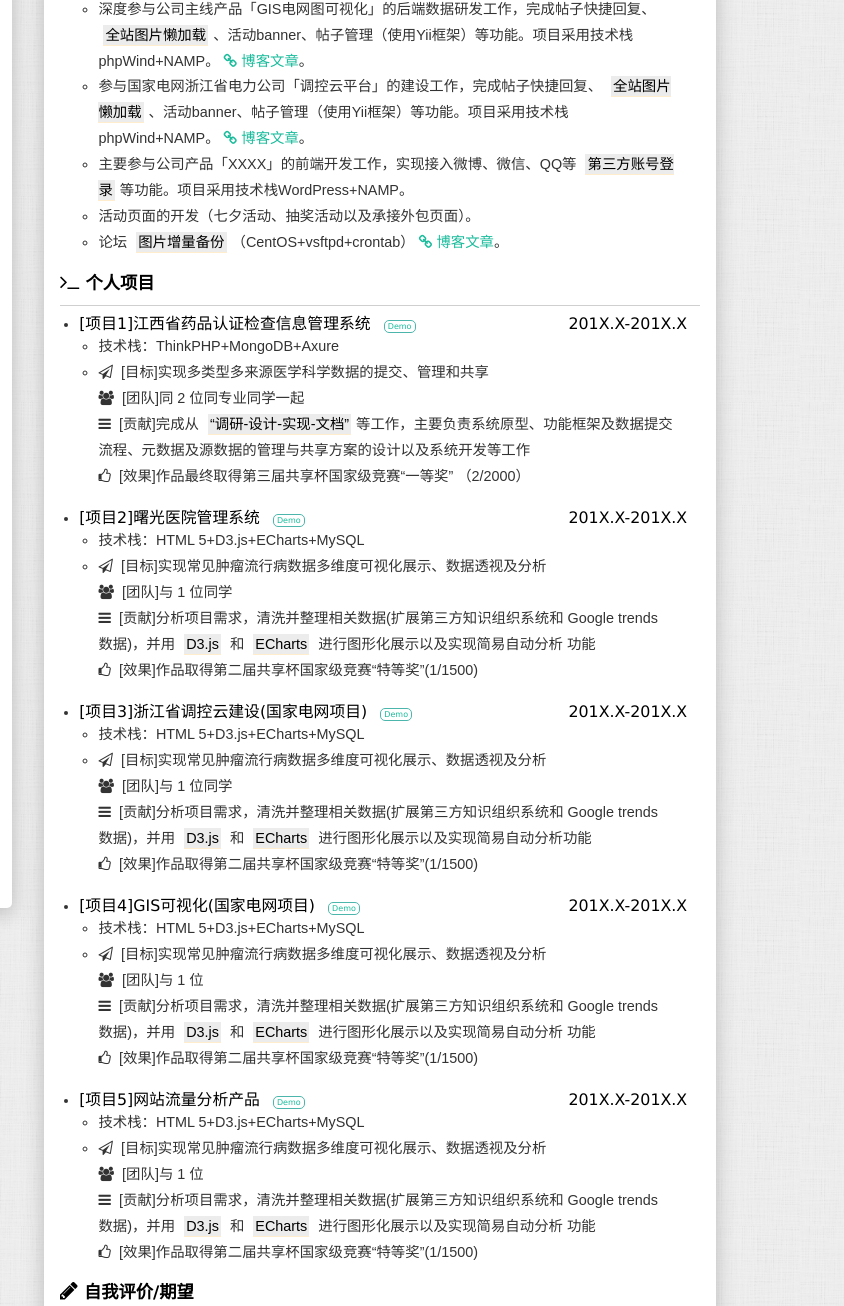
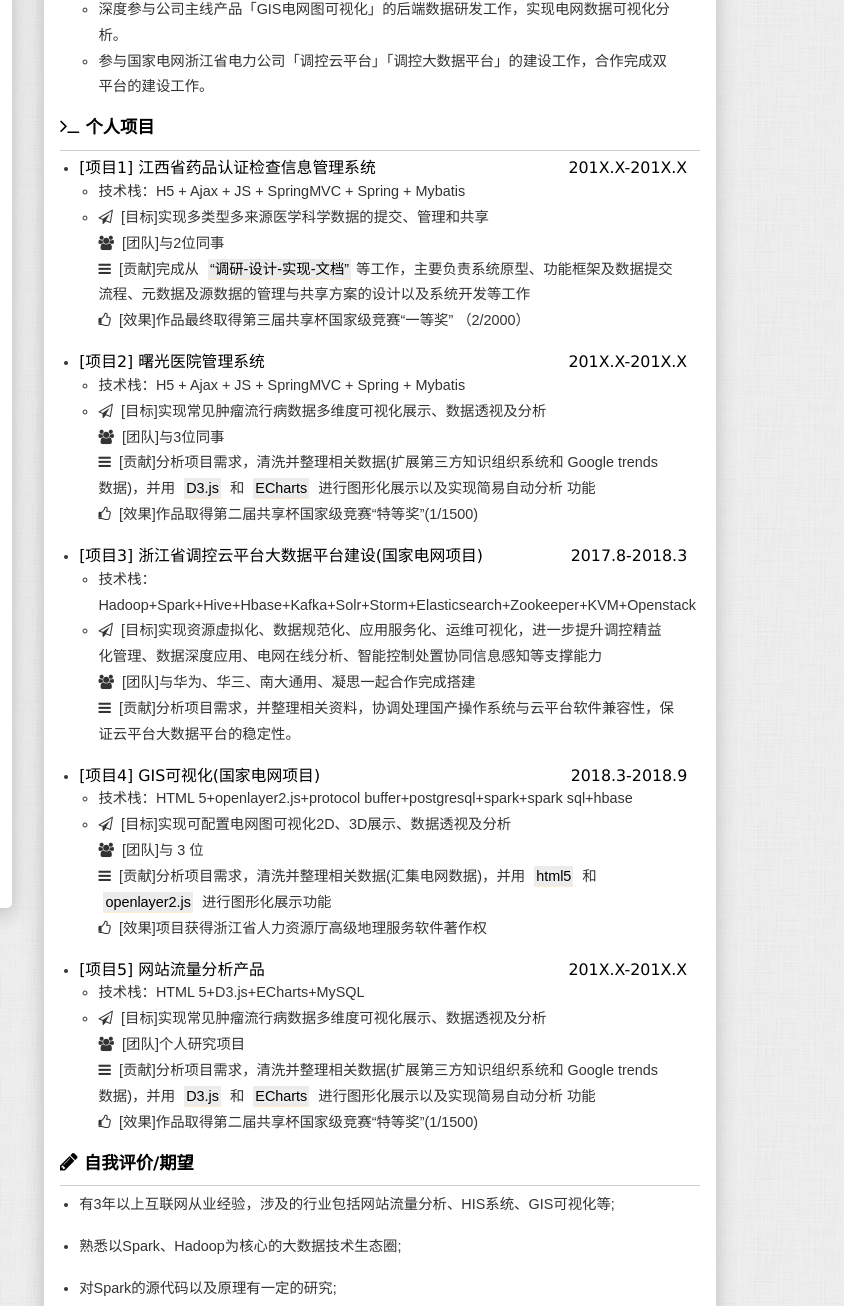
Before and after one commit to sparkaochong/resume, a plain HTML site: page index.html in a window 1280 px wide. Shown: the part 422-1728 px from the top of the page, 436-1280 px from the left. Drawn offline with Linux system fonts and the light colour scheme.

Commit message:
Update index.html

```diff
--- a/index.html
+++ b/index.html
@@ -251,21 +251,8 @@
                             <time>2017.08-至今</time>
                         </h3>
                         <ul class="info-content">
-							<li>深度参与公司主线产品「GIS电网图可视化」的后端数据研发工作，完成帖子快捷回复、
-                                <mark>全站图片懒加载</mark>、活动banner、帖子管理（使用Yii框架）等功能。项目采用技术栈phpWind+NAMP。
-                                <a href="http://itsay.tech/162/" target="_blank">
-                                    <i class="fa fa-link" aria-hidden="true"></i>博客文章</a>。</li>
-                            <li>参与国家电网浙江省电力公司「调控云平台」的建设工作，完成帖子快捷回复、
-                                <mark>全站图片懒加载</mark>、活动banner、帖子管理（使用Yii框架）等功能。项目采用技术栈phpWind+NAMP。
-                                <a href="http://itsay.tech/162/" target="_blank">
-                                    <i class="fa fa-link" aria-hidden="true"></i>博客文章</a>。</li>
-                            <li>主要参与公司产品「XXXX」的前端开发工作，实现接入微博、微信、QQ等
-                                <mark>第三方账号登录</mark>等功能。项目采用技术栈WordPress+NAMP。</li>
-                            <li>活动页面的开发（七夕活动、抽奖活动以及承接外包页面）。</li>
-                            <li>论坛
-                                <mark>图片增量备份</mark>（CentOS+vsftpd+crontab）
-                                <a href="#" target="_blank">
-                                    <i class="fa fa-link" aria-hidden="true"></i>博客文章</a>。</li>
+							<li>深度参与公司主线产品「GIS电网图可视化」的后端数据研发工作，实现电网数据可视化分析。
+                            <li>参与国家电网浙江省电力公司「调控云平台」「调控大数据平台」的建设工作，合作完成双平台的建设工作。
                         </ul>
                     </li>
                 </ul>
@@ -279,20 +266,20 @@
                 <ul>
                     <li>
                         <h3>
-                            <span>[项目1]江西省药品认证检查信息管理系统</span>
-                            <span class="link">
-                                <a href="#" target="_blank">Demo</a>
-                            </span>
+                            <span>[项目1] 江西省药品认证检查信息管理系统</span>
+                            <!--<span class="link">
+                                <a href="#" target="_blank"></a>
+                            </span>-->
                             <time>201X.X-201X.X</time>
                         </h3>
                         <ul class="info-content">
-                            <li>技术栈：ThinkPHP+MongoDB+Axure</li>
+                            <li>技术栈：H5 + Ajax + JS + SpringMVC + Spring + Mybatis</li>
                             <li>
                                 <i class="fa fa-paper-plane-o" aria-hidden="true"></i>
                                 [目标]实现多类型多来源医学科学数据的提交、管理和共享
                                 <br/>
                                 <i class="fa fa-users" aria-hidden="true"></i>
-                                [团队]同 2 位同专业同学一起
+                                [团队]与2位同事
                                 <br/>
                                 <i class="fa fa-bars" aria-hidden="true"></i>
                                 [贡献]完成从
@@ -304,20 +291,20 @@
                     </li>
                     <li>
                         <h3>
-                            <span>[项目2]曙光医院管理系统</span>
-                            <span class="link">
-                                <a href="#" target="_blank">Demo</a>
-                            </span>
+                            <span>[项目2] 曙光医院管理系统</span>
+                            <!--<span class="link">
+                                <a href="#" target="_blank"></a>
+                            </span>-->
                             <time>201X.X-201X.X</time>
                         </h3>
                         <ul class="info-content">
-                            <li>技术栈：HTML 5+D3.js+ECharts+MySQL</li>
+                            <li>技术栈：H5 + Ajax + JS + SpringMVC + Spring + Mybatis</li>
                             <li>
                                 <i class="fa fa-paper-plane-o" aria-hidden="true"></i>
                                 [目标]实现常见肿瘤流行病数据多维度可视化展示、数据透视及分析
                                 <br/>
                                 <i class="fa fa-users" aria-hidden="true"></i>
-                                [团队]与 1 位同学
+                                [团队]与3位同事
                                 <br/>
                                 <i class="fa fa-bars" aria-hidden="true"></i>
                                 [贡献]分析项目需求，清洗并整理相关数据(扩展第三方知识组织系统和 Google trends 数据)，并用
@@ -331,10 +318,59 @@
                     </li>
                     <li>
                         <h3>
-                            <span>[项目3]浙江省调控云建设(国家电网项目)</span>
-                            <span class="link">
-                                <a href="#" target="_blank">Demo</a>
-                            </span>
+                            <span>[项目3] 浙江省调控云平台大数据平台建设(国家电网项目)</span>
+                            <!--<span class="link">
+                                <a href="#" target="_blank"></a>
+                            </span>-->
+                            <time>2017.8-2018.3</time>
+                        </h3>
+                        <ul class="info-content">
+                            <li>技术栈：Hadoop+Spark+Hive+Hbase+Kafka+Solr+Storm+Elasticsearch+Zookeeper+KVM+Openstack</li>
+                            <li>
+                                <i class="fa fa-paper-plane-o" aria-hidden="true"></i>
+                                [目标]实现资源虚拟化、数据规范化、应用服务化、运维可视化，进一步提升调控精益化管理、数据深度应用、电网在线分析、智能控制处置协同信息感知等支撑能力
+                                <br/>
+                                <i class="fa fa-users" aria-hidden="true"></i>
+                                [团队]与华为、华三、南大通用、凝思一起合作完成搭建
+                                <br/>
+                                <i class="fa fa-bars" aria-hidden="true"></i>
+                                [贡献]分析项目需求，并整理相关资料，协调处理国产操作系统与云平台软件兼容性，保证云平台大数据平台的稳定性。
+                            </li>
+                        </ul>
+                    </li>
+                    <li>
+                        <h3>
+                            <span>[项目4] GIS可视化(国家电网项目)</span>
+                            <!--<span class="link">
+                                <a href="#" target="_blank"></a>
+                            </span>-->
+                            <time>2018.3-2018.9</time>
+                        </h3>
+                        <ul class="info-content">
+                            <li>技术栈：HTML 5+openlayer2.js+protocol buffer+postgresql+spark+spark sql+hbase</li>
+                            <li>
+                                <i class="fa fa-paper-plane-o" aria-hidden="true"></i>
+                                [目标]实现可配置电网图可视化2D、3D展示、数据透视及分析
+                                <br/>
+                                <i class="fa fa-users" aria-hidden="true"></i>
+                                [团队]与 3 位
+                                <br/>
+                                <i class="fa fa-bars" aria-hidden="true"></i>
+                                [贡献]分析项目需求，清洗并整理相关数据(汇集电网数据)，并用
+                                <mark>html5</mark> 和
+                                <mark>openlayer2.js</mark> 进行图形化展示功能
+                                <br/>
+                                <i class="fa fa-thumbs-o-up" aria-hidden="true"></i>
+                                [效果]项目获得浙江省人力资源厅高级地理服务软件著作权
+                            </li>
+                        </ul>
+                    </li>
+					<li>
+                        <h3>
+                            <span>[项目5] 网站流量分析产品</span>
+                            <!--<span class="link">
+                                <a href="#" target="_blank"></a>
+                            </span>-->
                             <time>201X.X-201X.X</time>
                         </h3>
                         <ul class="info-content">
@@ -344,61 +380,7 @@
                                 [目标]实现常见肿瘤流行病数据多维度可视化展示、数据透视及分析
                                 <br/>
                                 <i class="fa fa-users" aria-hidden="true"></i>
-                                [团队]与 1 位同学
-                                <br/>
-                                <i class="fa fa-bars" aria-hidden="true"></i>
-                                [贡献]分析项目需求，清洗并整理相关数据(扩展第三方知识组织系统和 Google trends 数据)，并用
-                                <mark>D3.js</mark> 和
-                                <mark>ECharts</mark> 进行图形化展示以及实现简易自动分析功能
-                                <br/>
-                                <i class="fa fa-thumbs-o-up" aria-hidden="true"></i>
-                                [效果]作品取得第二届共享杯国家级竞赛“特等奖”(1/1500)
-                            </li>
-                        </ul>
-                    </li>
-                    <li>
-                        <h3>
-                            <span>[项目4]GIS可视化(国家电网项目)</span>
-                            <span class="link">
-                                <a href="#" target="_blank">Demo</a>
-                            </span>
-                            <time>201X.X-201X.X</time>
-                        </h3>
-                        <ul class="info-content">
-                            <li>技术栈：HTML 5+D3.js+ECharts+MySQL</li>
-                            <li>
-                                <i class="fa fa-paper-plane-o" aria-hidden="true"></i>
-                                [目标]实现常见肿瘤流行病数据多维度可视化展示、数据透视及分析
-                                <br/>
-                                <i class="fa fa-users" aria-hidden="true"></i>
-                                [团队]与 1 位
-                                <br/>
-                                <i class="fa fa-bars" aria-hidden="true"></i>
-                                [贡献]分析项目需求，清洗并整理相关数据(扩展第三方知识组织系统和 Google trends 数据)，并用
-                                <mark>D3.js</mark> 和
-                                <mark>ECharts</mark> 进行图形化展示以及实现简易自动分析 功能
-                                <br/>
-                                <i class="fa fa-thumbs-o-up" aria-hidden="true"></i>
-                                [效果]作品取得第二届共享杯国家级竞赛“特等奖”(1/1500)
-                            </li>
-                        </ul>
-                    </li>
-					<li>
-                        <h3>
-                            <span>[项目5]网站流量分析产品</span>
-                            <span class="link">
-                                <a href="#" target="_blank">Demo</a>
-                            </span>
-                            <time>201X.X-201X.X</time>
-                        </h3>
-                        <ul class="info-content">
-                            <li>技术栈：HTML 5+D3.js+ECharts+MySQL</li>
-                            <li>
-                                <i class="fa fa-paper-plane-o" aria-hidden="true"></i>
-                                [目标]实现常见肿瘤流行病数据多维度可视化展示、数据透视及分析
-                                <br/>
-                                <i class="fa fa-users" aria-hidden="true"></i>
-                                [团队]与 1 位
+                                [团队]个人研究项目
                                 <br/>
                                 <i class="fa fa-bars" aria-hidden="true"></i>
                                 [贡献]分析项目需求，清洗并整理相关数据(扩展第三方知识组织系统和 Google trends 数据)，并用
@@ -418,11 +400,22 @@
                 <h2>
                     <i class="fa fa-pencil" aria-hidden="true"></i>自我评价/期望</h2>
                 <hr/>
-                <p>
+
+                <!--<p>
 
                     <span class="mark-txt">“多静多思考，反省不张扬”</span>
                     是我给自己总结的“十字箴言”，鞭策自己做人既不能以己度人，也不以人观己，要脚踏实地做事，坚持自己的梦想和本心。
-                </p>
+                </p>-->
+				<ul>
+					<li>有3年以上互联网从业经验，涉及的行业包括网站流量分析、HIS系统、GIS可视化等;</li>
+					<li>熟悉以Spark、Hadoop为核心的大数据技术生态圈;</li>
+					<li>对Spark的源代码以及原理有一定的研究;</li>
+					<li>熟悉分布式实时流计算工具(Flume, Kafka, Storm, Spark Streaming 等);</li>
+					<li>熟悉用Hive等大数据数据仓库技术;</li>
+					<li>有一定的j2EE项目开发设计的经验，熟悉Spring boot、Spring、Spring MVC、Hibernate等j2ee技术框架</li>
+					<li>熟悉Java、Scala等开发语言</li>
+					<li>具备高度的责任心，注重团队合作，成熟稳重，处事方面比较理性。</li>
+				</ul>
             </section>
         </section>
     </article>
```
